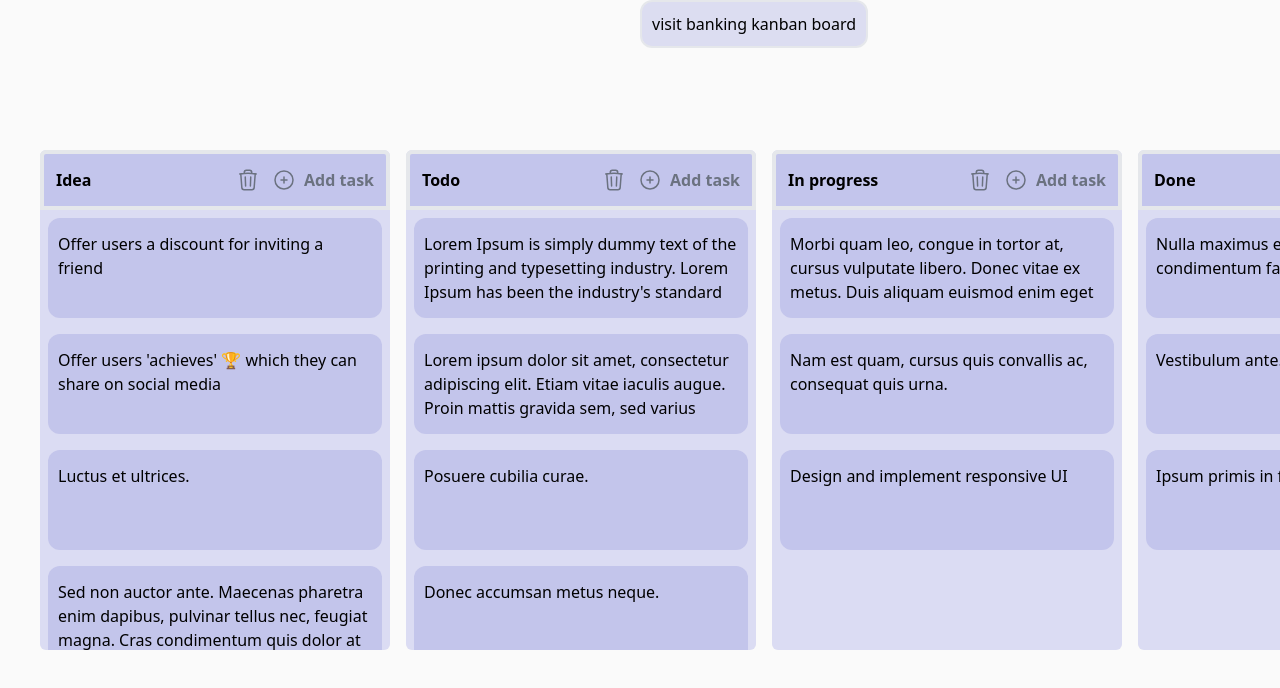
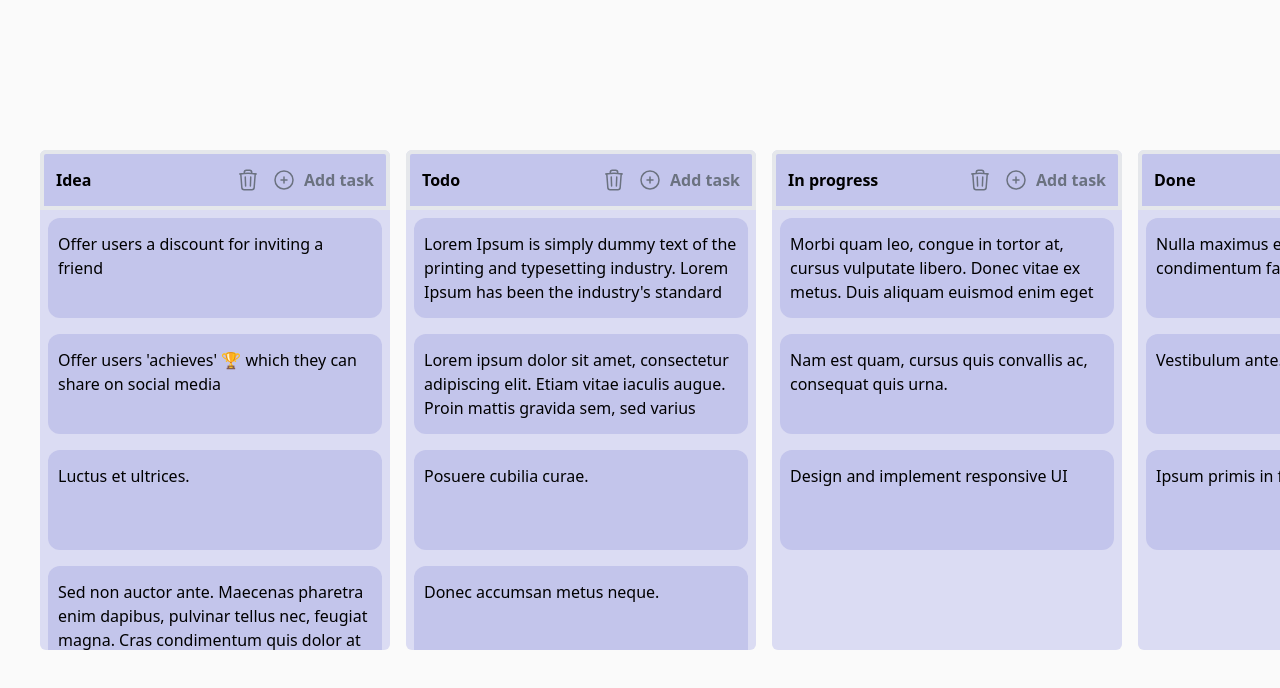
Before and after one commit to dariadia/kanban, a React (Create React App) app: page / in a window 1280 px wide. Shown: the top 688 px of the page. Built offline with nearby package versions, Linux system fonts and the light colour scheme.

Commit message:
feat(app): remove other tab ref link

```diff
--- a/src/components/KanbanBoard.tsx
+++ b/src/components/KanbanBoard.tsx
@@ -57,7 +57,7 @@ export const KanbanBoard: React.FC = () => {
     <div
       className="m-auto flex min-h-screen w-full items-center overflow-x-auto overflow-y-hidden px-[40px]"
     >
-      {tabName === BANKING ? <BankingCounter totalTransactions={tasks as Transaction[]} /> : <a className="bg-mainBackgroundColor p-2.5 items-center text-left rounded-xl border-2 sticky-2" href="/banking">visit banking kanban board</a>}
+      {tabName === BANKING ? <BankingCounter totalTransactions={tasks as Transaction[]} /> : null}
       <DndContext
         sensors={sensors}
         onDragStart={onDragStart}
```
